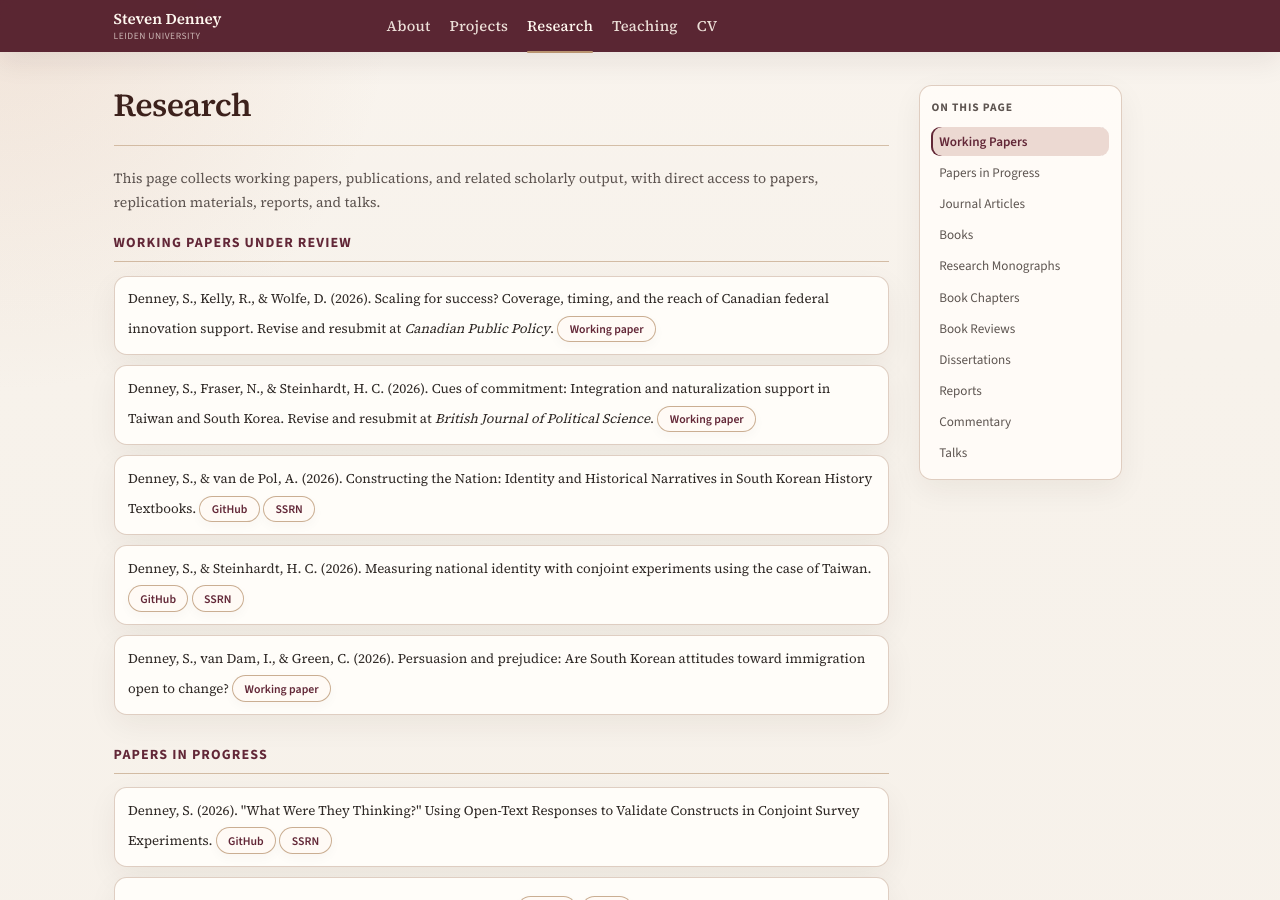
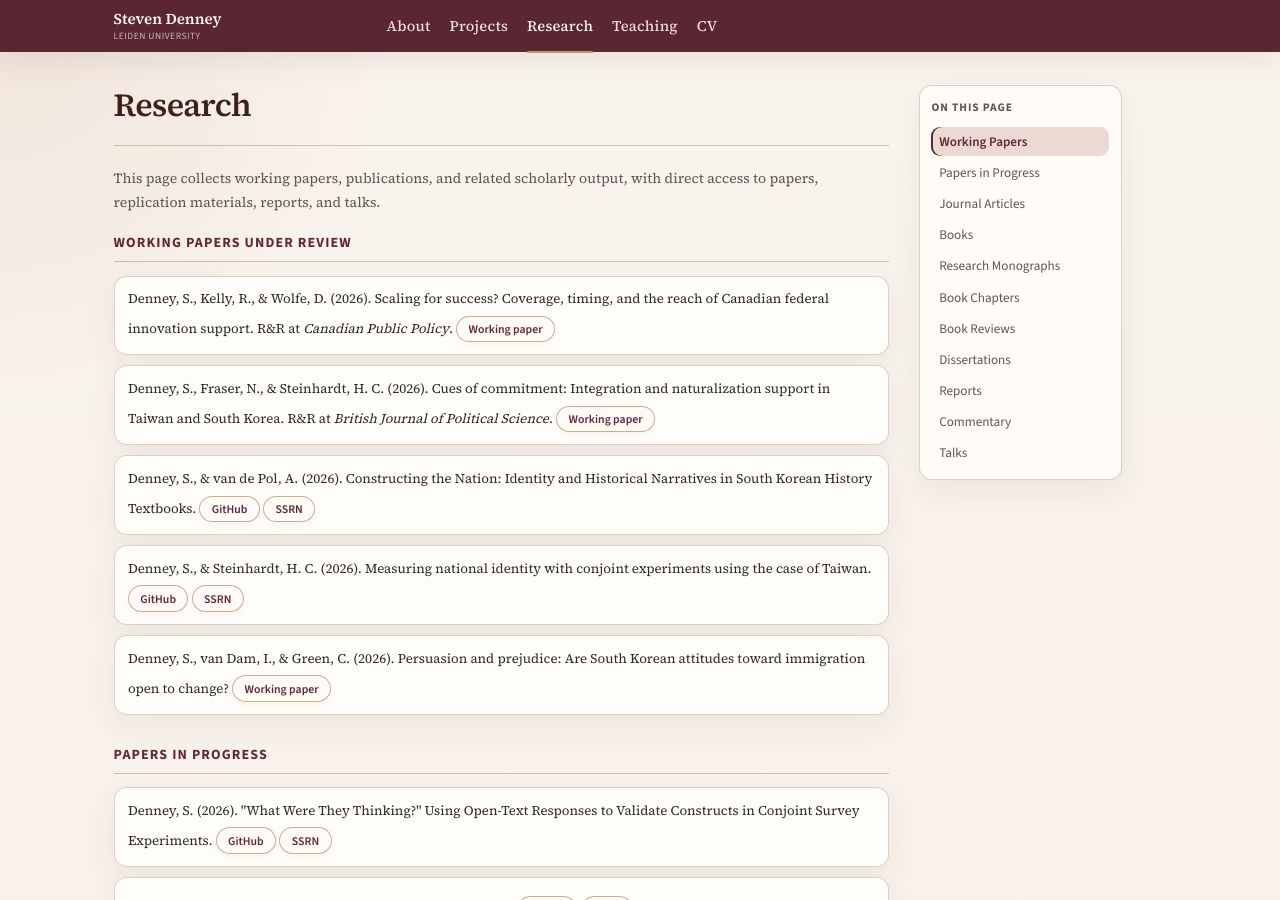
Before and after one commit to scdenney/scdenney.github.io, a Jekyll site: the page built from research.md, in a window 1280 px wide and 900 px high. Built offline with Jekyll 4.4.1, drawn with Linux system fonts in a browser that asks for light colours.

Commit message:
Shorten revise-and-resubmit labels

```diff
--- a/research.md
+++ b/research.md
@@ -38,11 +38,11 @@ permalink: /research/
 <h2 id="working-papers">Working Papers Under Review</h2>
 
 <p class="publication-item">
-Denney, S., Kelly, R., & Wolfe, D. (2026). Scaling for success? Coverage, timing, and the reach of Canadian federal innovation support. Revise and resubmit at <em>Canadian Public Policy</em>. <a href="https://github.com/scdenney/bigs-scaleups/blob/main/manuscripts/scaling-for-success.pdf" target="_blank" rel="noopener noreferrer" class="resource-link">Working paper</a>
+Denney, S., Kelly, R., & Wolfe, D. (2026). Scaling for success? Coverage, timing, and the reach of Canadian federal innovation support. R&amp;R at <em>Canadian Public Policy</em>. <a href="https://github.com/scdenney/bigs-scaleups/blob/main/manuscripts/scaling-for-success.pdf" target="_blank" rel="noopener noreferrer" class="resource-link">Working paper</a>
 </p>
 
 <p class="publication-item">
-Denney, S., Fraser, N., & Steinhardt, H. C. (2026). Cues of commitment: Integration and naturalization support in Taiwan and South Korea. Revise and resubmit at <em>British Journal of Political Science</em>. <a href="https://github.com/scdenney/cues-east-asia" target="_blank" rel="noopener noreferrer" class="resource-link">Working paper</a>
+Denney, S., Fraser, N., & Steinhardt, H. C. (2026). Cues of commitment: Integration and naturalization support in Taiwan and South Korea. R&amp;R at <em>British Journal of Political Science</em>. <a href="https://github.com/scdenney/cues-east-asia" target="_blank" rel="noopener noreferrer" class="resource-link">Working paper</a>
 </p>
 
 <p class="publication-item">
```
Also changed, not shown: projects.md (+2 -2 lines), 2 other files.
